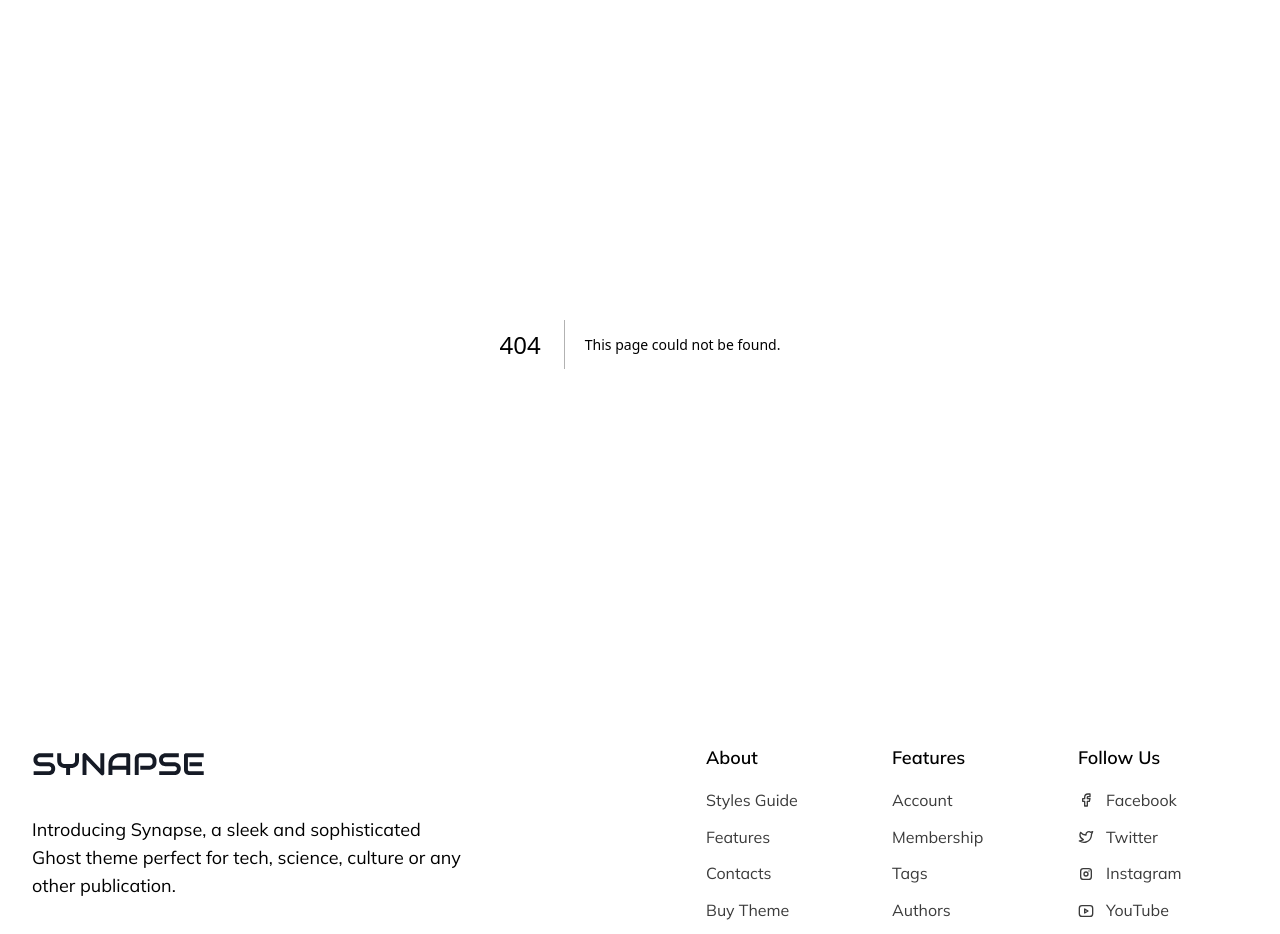
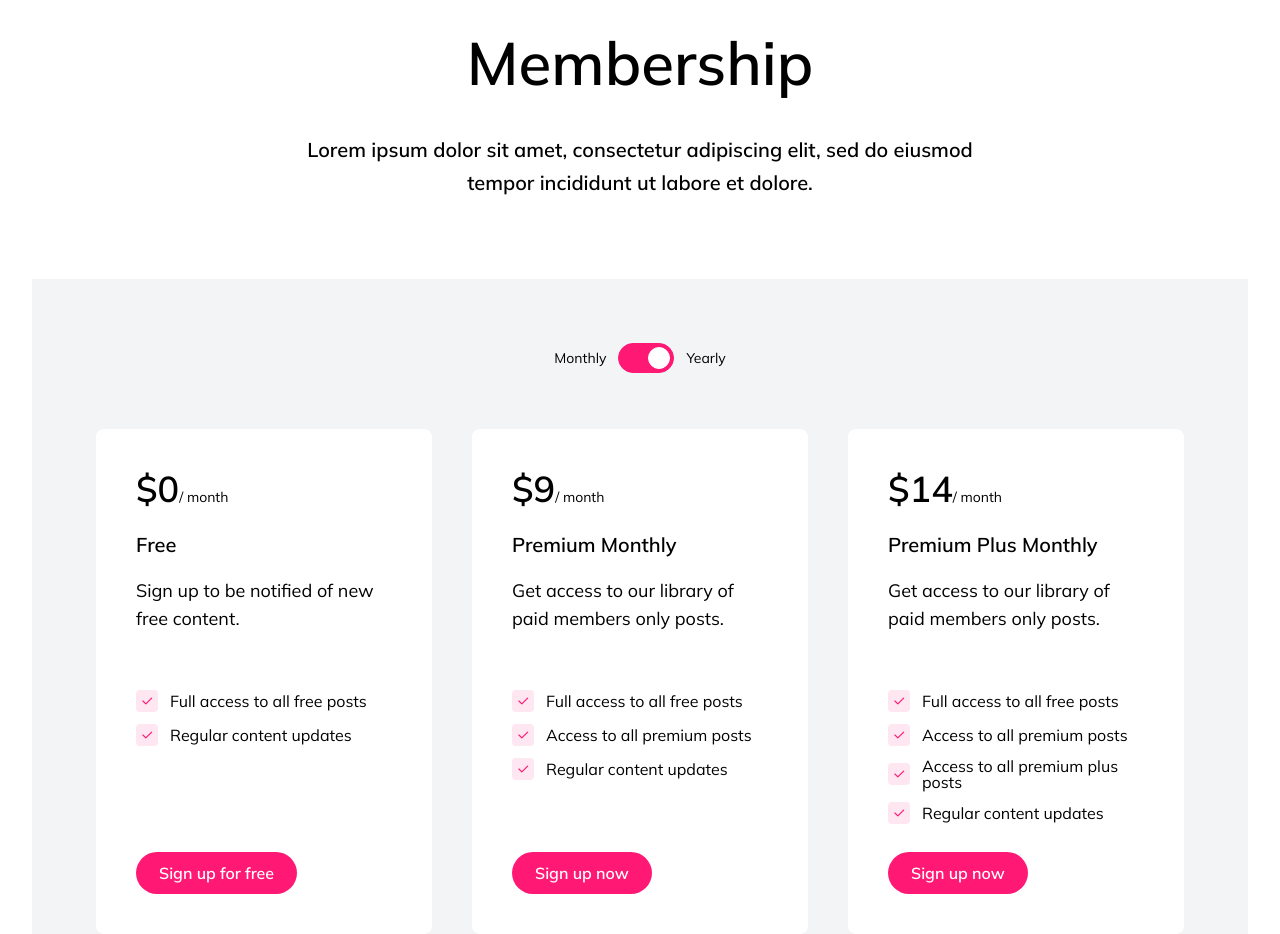
Before and after one commit to locbh3010/synapse, a Next.js app: page /membership in a window 1280 px wide. Before the commit this address had no page. Shown: the part 160-1094 px from the top of the page. Built offline with nearby package versions, Linux system fonts and the light colour scheme.

Commit message:
create membership page

```diff
--- a/src/app/layout.tsx
+++ b/src/app/layout.tsx
@@ -1,5 +1,5 @@
 import Layout from '@/layout'
-import { ColorSchemeScript, MantineProvider } from '@mantine/core'
+import { ColorSchemeScript, MantineProvider, createTheme } from '@mantine/core'
 import type { Metadata } from 'next'
 
 import '@/styles/globals.css'
@@ -9,16 +9,7 @@ export const metadata: Metadata = {
 	description: 'Generated by create next app'
 }
 
-export default function RootLayout({ children }: any) {
-	return (
-		<html lang="en">
-			<head>
-				<ColorSchemeScript defaultColorScheme="light" />
-			</head>
-			<body>
-				<MantineProvider
-					defaultColorScheme="light"
-					theme={{
+const theme = createTheme({
 	colors: {
 		pink: [
 			'#ffe7f5',
@@ -35,9 +26,28 @@ export default function RootLayout({ children }: any) {
 	},
 	primaryColor: 'pink',
 	primaryShade: 5,
-						fontFamily: 'Mulish, sans-serif'
-					}}
-				>
+	fontFamily: 'Mulish, sans-serif',
+	lineHeights: {
+		relax: '1.625'
+	},
+	components: {
+		Container: {
+			defaultProps: {
+				size: 'normal',
+				px: 'xl'
+			}
+		}
+	}
+})
+
+export default function RootLayout({ children }: any) {
+	return (
+		<html lang="en">
+			<head>
+				<ColorSchemeScript defaultColorScheme="light" />
+			</head>
+			<body>
+				<MantineProvider defaultColorScheme="light" theme={theme}>
 					<Layout>{children}</Layout>
 				</MantineProvider>
 			</body>
--- /dev/null
+++ b/src/app/membership/page.tsx
@@ -0,0 +1,170 @@
+import {
+	Accordion,
+	AccordionControl,
+	AccordionItem,
+	AccordionPanel,
+	Box,
+	Button,
+	Container,
+	Divider,
+	Group,
+	List,
+	ListItem,
+	Paper,
+	SimpleGrid,
+	Switch,
+	Text,
+	ThemeIcon,
+	Title,
+	rem
+} from '@mantine/core'
+import { IconCheck } from '@tabler/icons-react'
+import { map } from 'lodash'
+
+const pricingPlans = [
+	{
+		pricing: 0,
+		title: 'Free',
+		description: 'Sign up to be notified of new free content.',
+		features: ['Full access to all free posts', 'Regular content updates'],
+		button: 'Sign up for free'
+	},
+	{
+		pricing: 9,
+		title: 'Premium Monthly',
+		description: 'Get access to our library of paid members only posts.',
+		features: [
+			'Full access to all free posts',
+			'Access to all premium posts',
+			'Regular content updates'
+		],
+		button: 'Sign up now'
+	},
+	{
+		pricing: 14,
+		title: 'Premium Plus Monthly',
+		description: 'Get access to our library of paid members only posts.',
+		features: [
+			'Full access to all free posts',
+			'Access to all premium posts',
+			'Access to all premium plus posts',
+			'Regular content updates'
+		],
+		button: 'Sign up now'
+	}
+]
+
+const faqs = [
+	{
+		title: 'Does Synapse offer support?',
+		content:
+			'Lorem ipsum dolor sit amet, consectetur adipiscing elit. Vivamus elementum mauris vel bibendum plcerat. Nulla dictum lorem id ultrices tristique. Phasellus orci ligula, suscipit quis dui eget, euismod tempus leo. In sed leo in nulla cursus malesuada. Nunc gravida auctor hendrerit. Proin ac nunc maximus, convallis arcu quis, placerat magna. Quisque non arcu ut nisi tempor elementum nec ultricies libero. Quisque placerat sed nulla vitae lobortis.'
+	},
+	{
+		title: 'What is Synapse?',
+		content:
+			'Lorem ipsum dolor sit amet, consectetur adipiscing elit. Vivamus elementum mauris vel bibendum plcerat. Nulla dictum lorem id ultrices tristique. Phasellus orci ligula, suscipit quis dui eget, euismod tempus leo. In sed leo in nulla cursus malesuada. Nunc gravida auctor hendrerit. Proin ac nunc maximus, convallis arcu quis, placerat magna. Quisque non arcu ut nisi tempor elementum nec ultricies libero. Quisque placerat sed nulla vitae lobortis.'
+	},
+	{
+		title: 'What`s included with my membership?',
+		content:
+			'Lorem ipsum dolor sit amet, consectetur adipiscing elit. Vivamus elementum mauris vel bibendum plcerat. Nulla dictum lorem id ultrices tristique. Phasellus orci ligula, suscipit quis dui eget, euismod tempus leo. In sed leo in nulla cursus malesuada. Nunc gravida auctor hendrerit. Proin ac nunc maximus, convallis arcu quis, placerat magna. Quisque non arcu ut nisi tempor elementum nec ultricies libero. Quisque placerat sed nulla vitae lobortis.'
+	}
+]
+
+export default function page() {
+	return (
+		<Container pt={rem(80)} pb={rem(160)}>
+			<Box
+				component="section"
+				mb={rem(80)}
+				style={{
+					textAlign: 'center',
+					display: 'flex',
+					flexDirection: 'column',
+					alignItems: 'center',
+					justifyContent: 'center'
+				}}
+			>
+				<Title order={1} mb="xl" fw={600} fz={rem(60)}>
+					Membership
+				</Title>
+				<Text fw={600} size="xl" lh="relax" maw="42rem">
+					Lorem ipsum dolor sit amet, consectetur adipiscing elit, sed do
+					eiusmod tempor incididunt ut labore et dolore.
+				</Text>
+			</Box>
+			<Box p="4rem" mb="5rem" bg="#f3f4f6">
+				<Group justify="center" align="center" gap="sm" mb="3.5rem">
+					<Text size="sm">Monthly</Text>
+					<Switch defaultChecked size="lg" />
+					<Text size="sm">Yearly</Text>
+				</Group>
+				<SimpleGrid cols={3} spacing="2.5rem">
+					{map(pricingPlans, (plan) => (
+						<Paper
+							p="2.5rem"
+							radius="md"
+							key={plan.title}
+							style={{
+								display: 'flex',
+								flexDirection: 'column',
+								alignItems: 'flex-start'
+							}}
+						>
+							<Group align="baseline" mb="1.25rem" gap={0}>
+								<Text fw={600} lh="2.5rem" fz="2.25rem">
+									${plan.pricing}
+								</Text>
+								<Text fz="sm"> / month</Text>
+							</Group>
+							<Title mb="md" order={3} fz="xl" fw={600} lh="2rem">
+								{plan.title}
+							</Title>
+							<Text fz="lg" lh="1.75rem">
+								{plan.description}
+							</Text>
+							<Divider my={rem(28)} />
+							<List
+								mb="auto"
+								size="md"
+								spacing="sm"
+								center
+								icon={
+									<ThemeIcon size="sm" variant="light">
+										<IconCheck size="14px" />
+									</ThemeIcon>
+								}
+							>
+								{map(plan.features, (feature) => (
+									<ListItem key={feature}>{feature}</ListItem>
+								))}
+							</List>
+							<Button size="md" mt={rem(28)} radius="xl">
+								{plan.button}
+							</Button>
+						</Paper>
+					))}
+				</SimpleGrid>
+			</Box>
+			<Box
+				style={{
+					maxWidth: '56rem',
+					margin: '0 auto'
+				}}
+			>
+				<Title mb="xl" fw={600} order={3} fz={rem(30)}>
+					FAQs
+				</Title>
+				<Accordion>
+					{map(faqs, (faq) => (
+						<AccordionItem key={faq.title} value={faq.title}>
+							<AccordionControl>{faq.title}</AccordionControl>
+							<AccordionPanel>{faq.content}</AccordionPanel>
+						</AccordionItem>
+					))}
+				</Accordion>
+			</Box>
+		</Container>
+	)
+}
--- a/src/components/Header/index.tsx
+++ b/src/components/Header/index.tsx
@@ -13,13 +13,21 @@ import { map } from 'lodash'
 import NextImage from 'next/image'
 import Link from 'next/link'
 import SearchModal from './SearchModal'
+import { ROUTES } from '@/utils/routes'
 
 export default function Header() {
 	return (
 		<AppShellHeader pos="static" bg="var(--bg-header)">
 			<Container size="normal" px="xl" h="100%">
 				<Group justify="space-between" align="center" h="inherit">
-					<Image h={rem(40)} src={lightLogo} alt="Logo" component={NextImage} />
+					<Link title="Home page" href={ROUTES.HOME}>
+						<Image
+							h={rem(40)}
+							src={lightLogo}
+							alt="Logo"
+							component={NextImage}
+						/>
+					</Link>
 					<Group gap={rem(28)} align="center" component="nav">
 						{map(MENU_LIST, (item) => (
 							<Anchor
@@ -31,7 +39,7 @@ export default function Header() {
 								fw={600}
 								key={item.label}
 								title={item.label}
-								href={item.label}
+								href={item.path}
 							>
 								{item.label}
 							</Anchor>
--- a/src/components/Hero/HomeHeroSlide.tsx
+++ b/src/components/Hero/HomeHeroSlide.tsx
@@ -185,8 +185,8 @@ export default function HomeHeroSlide() {
 			slideSize={100 / 3 + '%'}
 			slideGap={rem(28)}
 			align="start"
+			slidesToScroll={3}
 			withControls={false}
-			slidesToScroll={3}
 			styles={{
 				viewport: {
 					overflow: 'visible'
```
Also changed, not shown: src/app/page.tsx (+4 -14 lines). Lines whose indentation alone changed are shown as unchanged.
